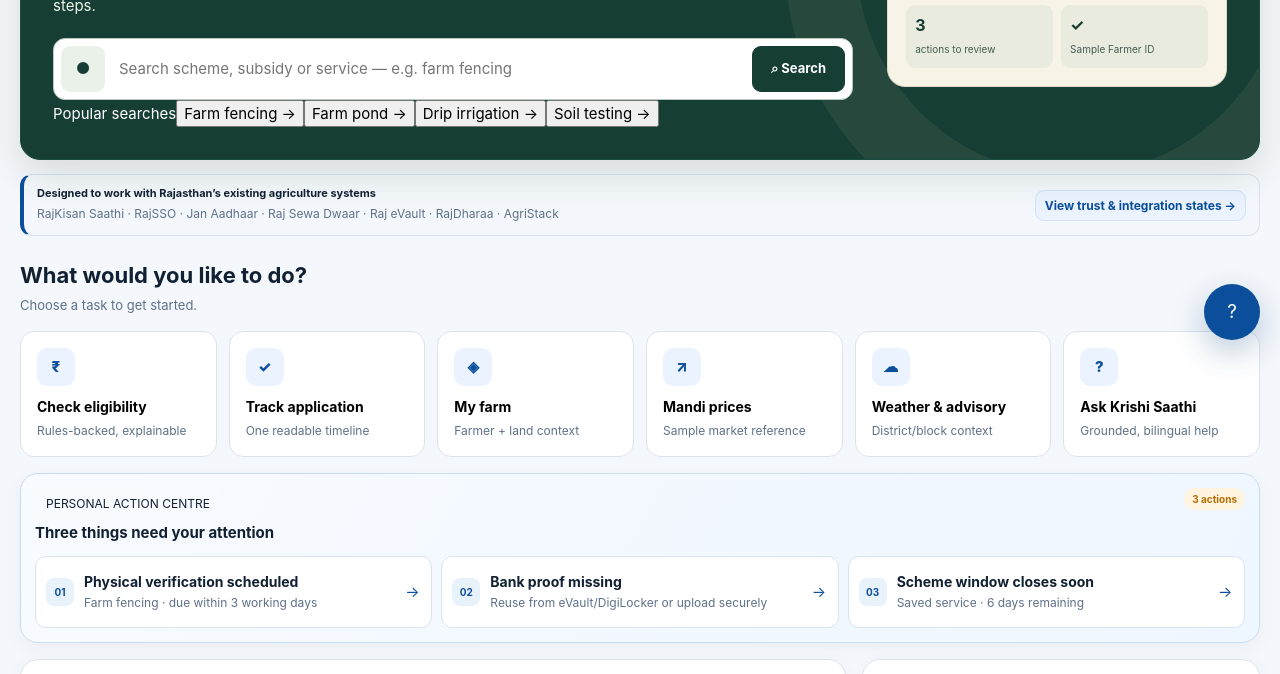
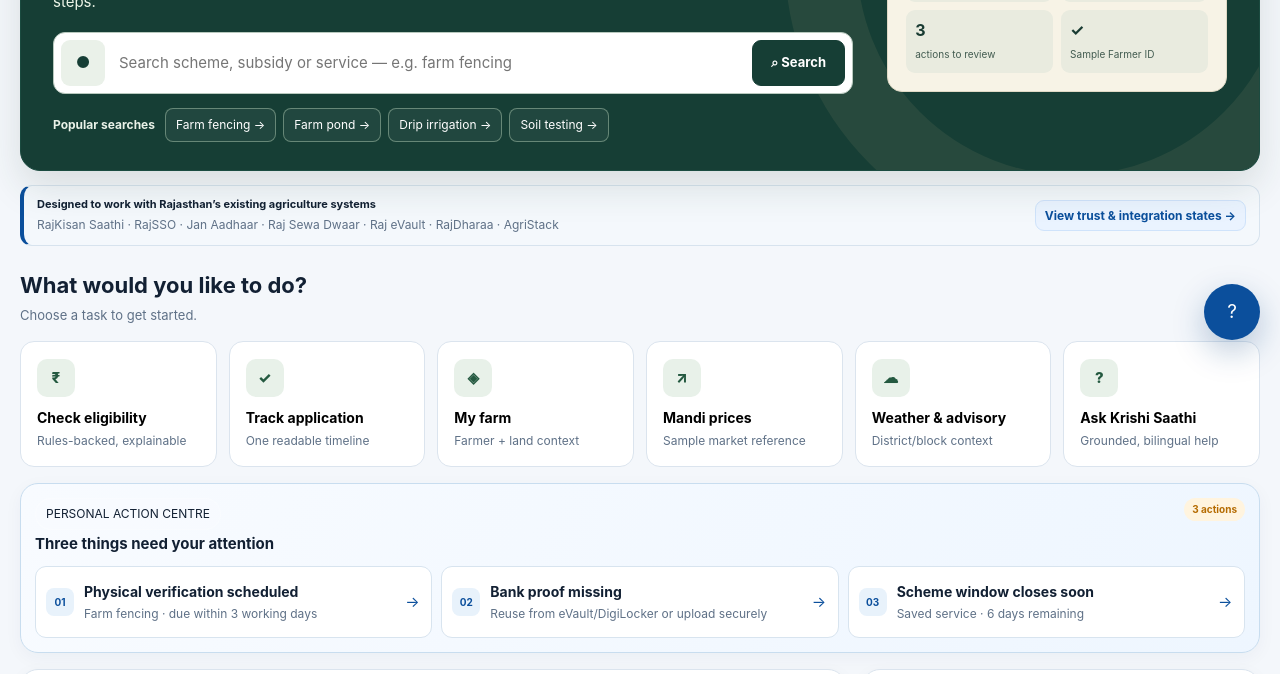
Before and after one commit to Sauravssoni/RIC-Agriculture-Portal-Revamp, a website: page index.html in a window 1280 px wide. Shown: the part 440-1114 px from the top of the page. Drawn offline with Linux system fonts and the light colour scheme.

Commit message:
feat: strengthen RajKisan citizen and assisted-service proof

```diff
--- a/styles/app-03.css
+++ b/styles/app-03.css
@@ -83,3 +83,8 @@ button:focus-visible,a:focus-visible,input:focus-visible,select:focus-visible,su
 .high-contrast .rk2-resource-grid a,.high-contrast .rk2-card-view tr{border:2px solid #555}
 @media(max-width:960px){.rk2-card-view tbody{grid-template-columns:repeat(2,minmax(0,1fr))}.rk2-officer-nav{margin-left:0}.rk2-officer-links{left:auto;right:0}.hero-side{display:block}.rk2-hero .hero-inner{grid-template-columns:1fr}.brand-copy strong{font-size:16px}}
 @media(max-width:720px){.mainnav-inner{gap:2px;padding:5px 8px}.navbtn{padding:8px;font-size:12px;min-height:40px}.navbtn span{display:inline}.navbtn.emph{margin-left:0}.nav-spacer{display:none}.rk2-officer-nav summary{font-size:12px;padding:8px;min-height:40px}.rk2-officer-links{left:0;right:auto;min-width:200px}.rk2-card-view tbody{grid-template-columns:1fr}.rk2-hero .hero-search{flex-wrap:nowrap}.rk2-hero .hero-search input{flex-basis:0}.rk2-hero .profile-mini{padding:12px}.mast-inner{flex-wrap:wrap;gap:8px}.sso-chip{display:flex;min-width:0;padding:6px;font-size:11px}.demo-banner .steps{margin-left:0}.assistant-panel{max-height:calc(100dvh - 100px)}.searchbox{max-width:100%}.searchbox input{min-width:0;width:100%}.ops-command h2{font-size:22px}}
+
+/* Citizen presentation refinement — no workflow or API replacement. */
+.rk3-popular{display:flex;flex-wrap:wrap;align-items:center;gap:7px;margin-top:14px;color:#e9f2e8;font-size:12px}.rk3-popular>span{font-weight:650;margin-right:3px}.rk3-popular button{border:1px solid #cce7cb66;background:#ffffff0d;color:white;border-radius:8px;padding:7px 10px;min-height:34px;font-size:12px}.rk3-popular button:hover{background:#ffffff24}
+.rk3-more .section-head{margin:0 0 12px}.rk3-official-grid{display:grid;grid-template-columns:repeat(4,minmax(0,1fr));gap:10px}.rk3-official-grid a{border:1px solid var(--line);background:#f7faf6;border-radius:10px;padding:12px;text-decoration:none;color:#214d3b;display:flex;flex-direction:column;gap:5px;min-height:75px}.rk3-official-grid a:hover{border-color:#709886}.rk3-official-grid small{color:#506c5f;font-size:12px}
+.rk3-reference{font-size:12px;color:var(--muted);margin:6px 0}.device-card textarea,#rkCmsDraft textarea,#rkCmsDraft input{width:100%;border:1px solid var(--line);padding:9px;border-radius:8px;font-size:13px;resize:vertical}.device-card textarea:disabled{opacity:1;background:var(--card);color:var(--ink)}#rkEdgeReceipt .notice{font-size:11px;margin:8px 0}#rkCmsDraft .form-label{display:block;margin:10px 0}.quick-card .qicon{background:#e8f1e9;color:#245940}.rk2-hero .profile-mini{border-radius:15px}.rk2-hero .hero-inner{padding-top:28px;padding-bottom:28px}.rk2-hero .hero-search{margin-top:18px}.rk2-hero .mini-grid div{min-height:60px}.rk3-popular button:focus-visible{outline:3px solid #ffd388}.rk3-more .section-head p{max-width:850px}@media(max-width:900px){.rk3-official-grid{grid-template-columns:repeat(2,minmax(0,1fr))}}@media(max-width:600px){.rk3-official-grid{grid-template-columns:1fr}.rk3-popular>span{width:100%}.rk2-hero .hero-inner{padding:18px}.rk3-popular button{min-height:40px}}
```
